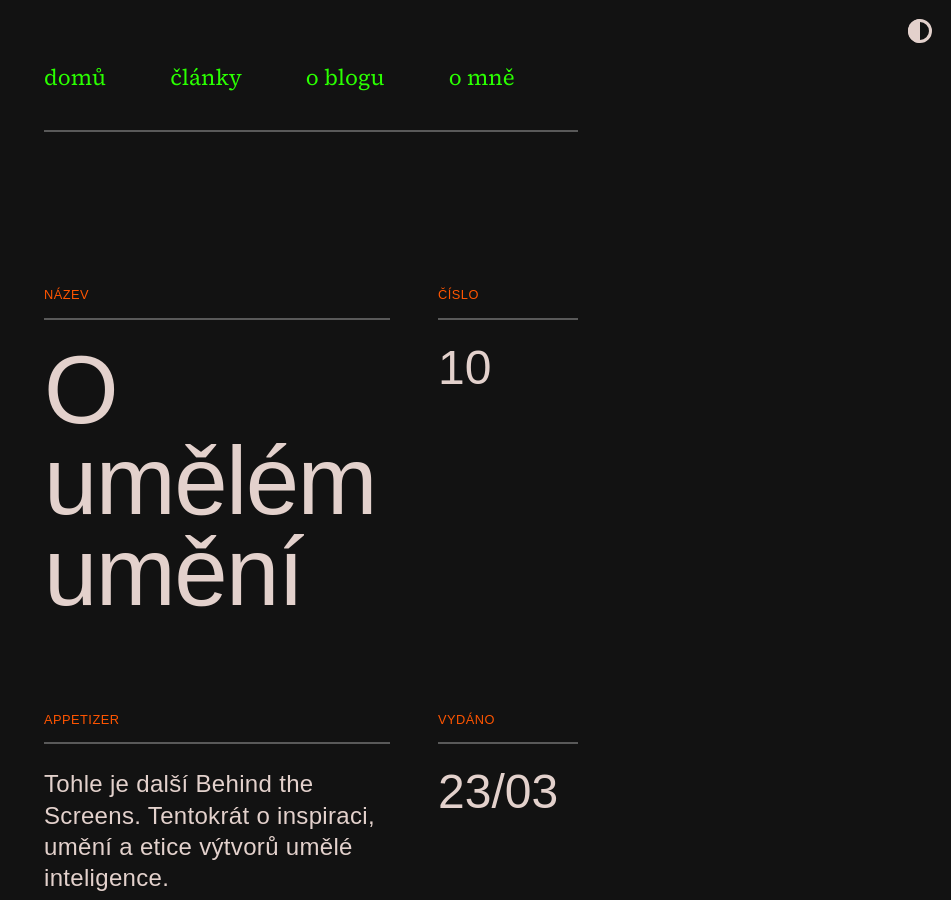
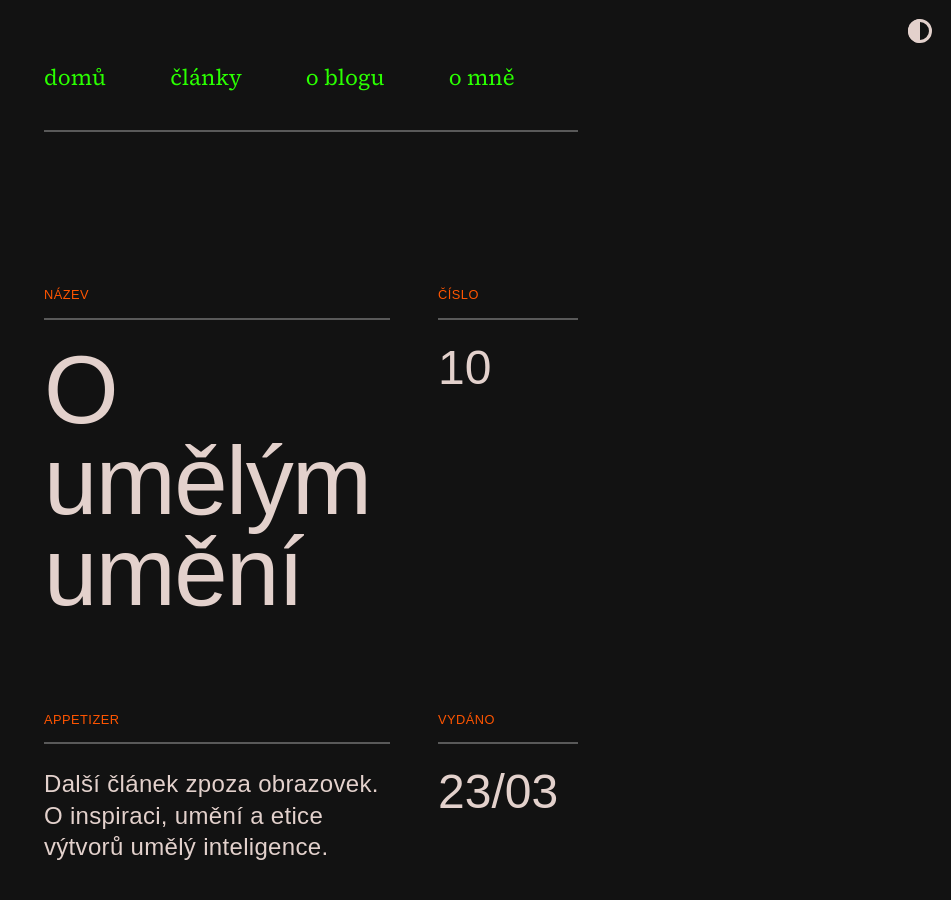
Before and after one commit to scherrer-txt/bts, a Jekyll site: the page built from _posts/2023-02-01-o-umelym-umeni.md, in a window 1280 px wide and 900 px high. Shown: the whole window, without its empty margins (329-1280 px from the left). Built offline with Jekyll 4.4.1, drawn with Linux system fonts in a browser that asks for light colours; some web fonts are replaced.

Commit message:
Update and rename 2023-02-01-o-umelem-umeni.md to 2023-02-01-o-umelym-umeni.md

```diff
--- a/_posts/2023-02-01-o-umelem-umeni.md
+++ b/_posts/2023-02-01-o-umelym-umeni.md
@@ -1,7 +1,7 @@
 ---
 layout: post
-title: O umělém umění
-perex: Tohle je další Behind the Screens. Tentokrát o inspiraci, umění a etice výtvorů umělé inteligence.
+title: O umělým umění
+perex: Další článek zpoza obrazovek. O inspiraci, umění a etice výtvorů umělý inteligence.
 order: 10
 release: 23/03
 author: scherrer.txt
```
